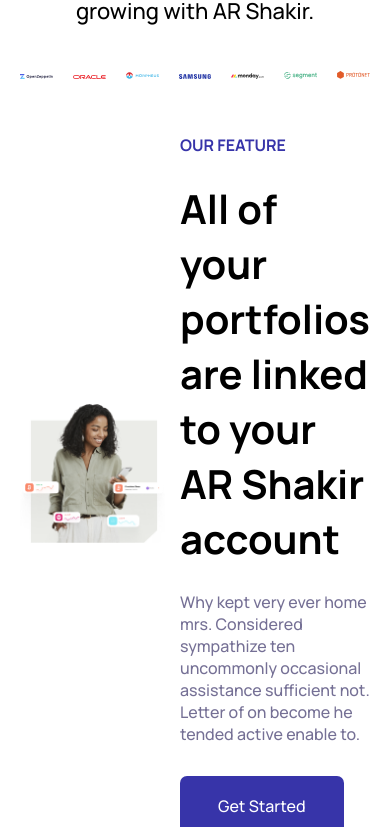
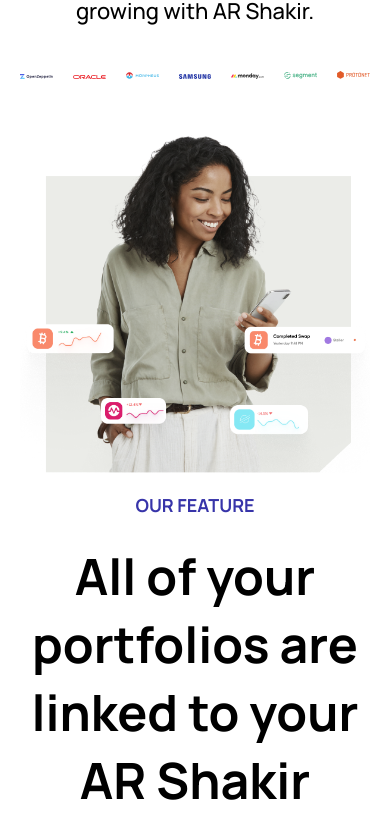
Before and after one commit to jainyxavier/projeto-nuxt, a Nuxt app: page / in a window 390 px wide. Shown: the part 1638-2465 px from the top of the page. Built offline with nearby package versions, Linux system fonts and the light colour scheme.

Commit message:
feature: alteração na posição do texto

```diff
--- a/assets/scss/main.scss
+++ b/assets/scss/main.scss
@@ -130,6 +130,11 @@
         justify-content: space-between;
         align-items: center;
         gap: 15px;
+
+        @media(max-width: 1080px){
+            flex-direction: column;
+            text-align: center;
+        }
     }
 
     .resource-img{
@@ -159,16 +164,6 @@
             font-size: 1.125rem;
             font-weight: 500;
             color: #757095;
-        }
-
-        @media(max-width: 1124px){
-            span, p{
-                font-size: 1rem;
-            }
-
-            h2{
-                font-size: 2.5rem;
-            }
         }
     }
 }
```
